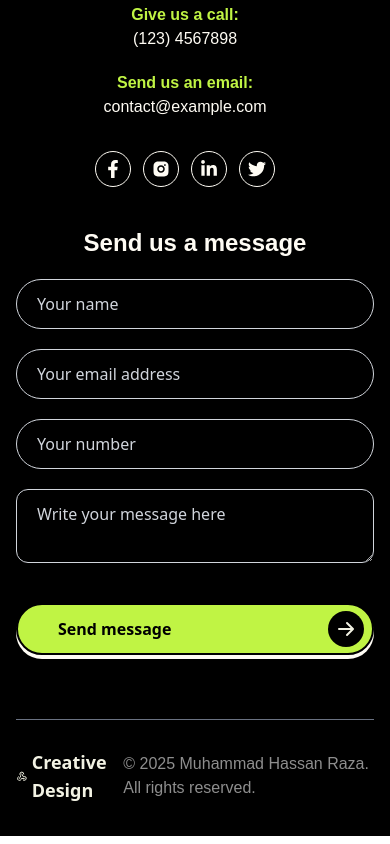
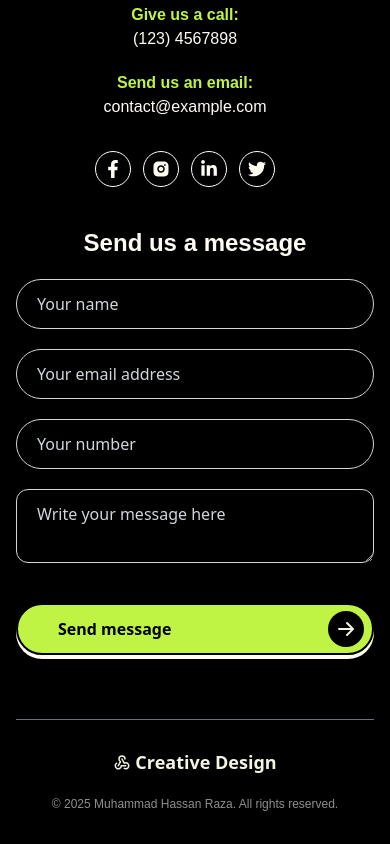
Before and after one commit to MuhammadHassanRaza25/Design-Agency-Website, a React (Vite) app: page / in a window 390 px wide. Shown: the part 10844-11688 px from the top of the page. Built offline with nearby package versions, Linux system fonts and the light colour scheme.

Commit message:
Design Agency Website

```diff
--- a/src/Components/Footer.jsx
+++ b/src/Components/Footer.jsx
@@ -71,7 +71,7 @@ function Footer(){
               </div>
             </div>
 
-            <div className="flex items-center justify-between mt-7">
+            <div className="flex lg:gap-0 gap-5 lg:flex-row flex-col items-center justify-between mt-7">
               {/* Logo Text */}
               <div>
                 <h1 className="flex items-center gap-1 text-[#f3f3e4] lg:text-2xl md:text-lg text-lg font-bold">
@@ -80,7 +80,7 @@ function Footer(){
                 </h1>
               </div>
               <div>
-                <p className="interFont text-[#8e8e8e]">© 2025 Muhammad Hassan Raza. All rights reserved.</p>
+                <p className="interFont text-[#8e8e8e] lg:text-base md:text-sm text-xs">© 2025 Muhammad Hassan Raza. All rights reserved.</p>
               </div>
             </div>
           </div>
```
